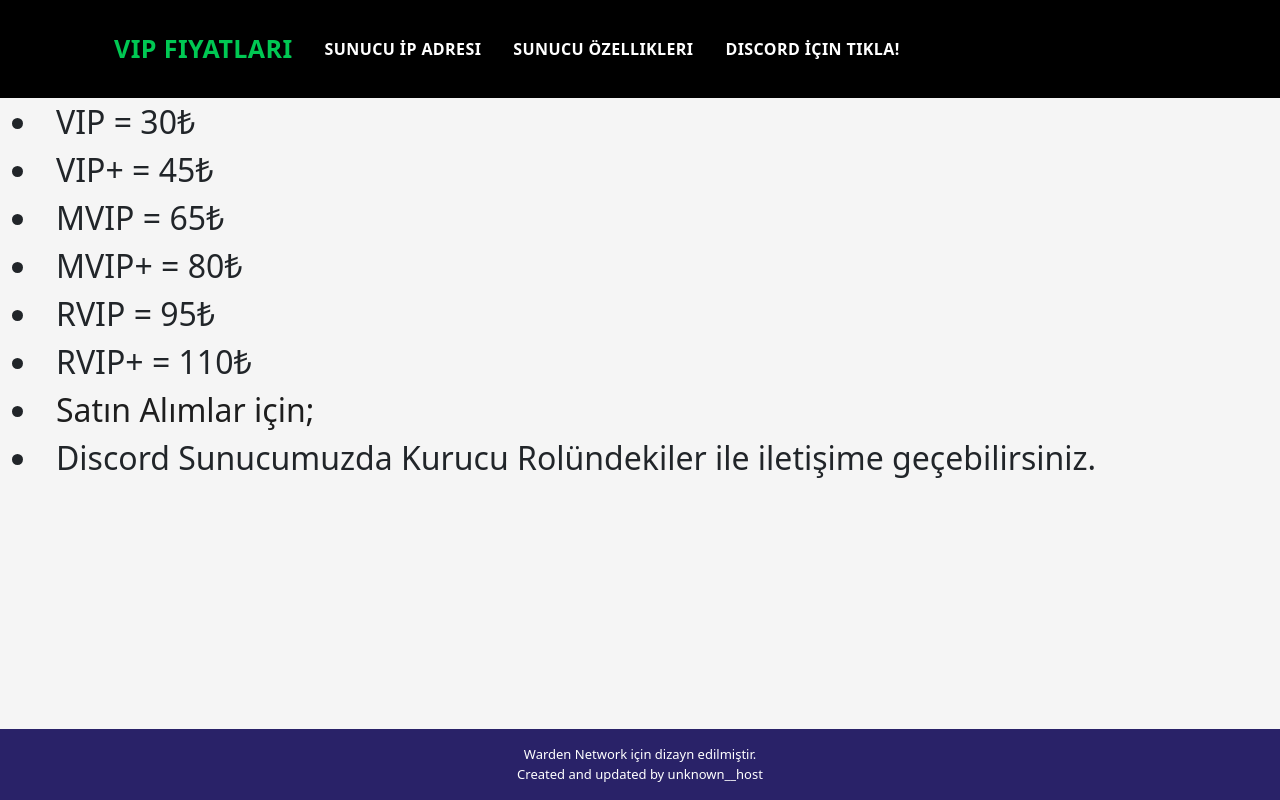
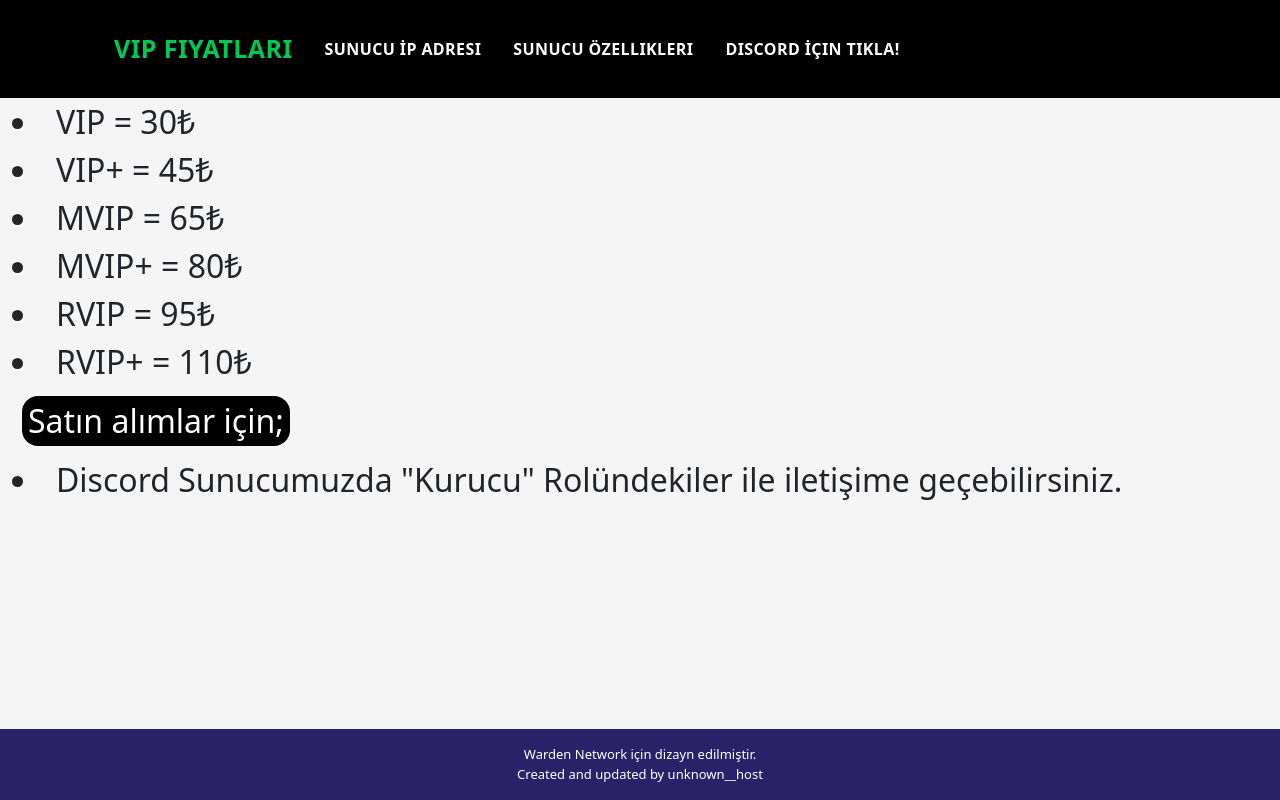
Before and after one commit to WardenNw/server, a plain HTML site: page fiyatlar.html in a window 1280 px wide. Drawn offline with Linux system fonts and the light colour scheme.

Commit message:
Update fiyatlar.html

```diff
--- a/fiyatlar.html
+++ b/fiyatlar.html
@@ -119,11 +119,11 @@
 
 
     .btn-4 {
-        width: 500px;
-        height: 50px;
+        width: auto;
+        height: auto;
         border: none;
-        color: rgb(0, 0, 0);
-        background-color: #79db6c;
+        color: rgb(255, 255, 255);
+        background-color: #000000;
         cursor: pointer;
         margin: 10px;
         text-align: center;
@@ -209,8 +209,8 @@
           <li>MVIP+ = 80₺</li>
           <li>RVIP = 95₺</li>
           <li>RVIP+ = 110₺</li>
-          <li><a href="https://discord.gg/S6Unc3gUqC">Satın Alımlar için;</a></li>
-          <li>Discord Sunucumuzda Kurucu Rolündekiler ile iletişime geçebilirsiniz.
+          <Button href="https://discord.gg/S6Unc3gUqC" class="btn-4">Satın alımlar için;</Button>
+          <li>Discord Sunucumuzda "Kurucu" Rolündekiler ile iletişime geçebilirsiniz.
           </li>
         </div>
       </div>
```
